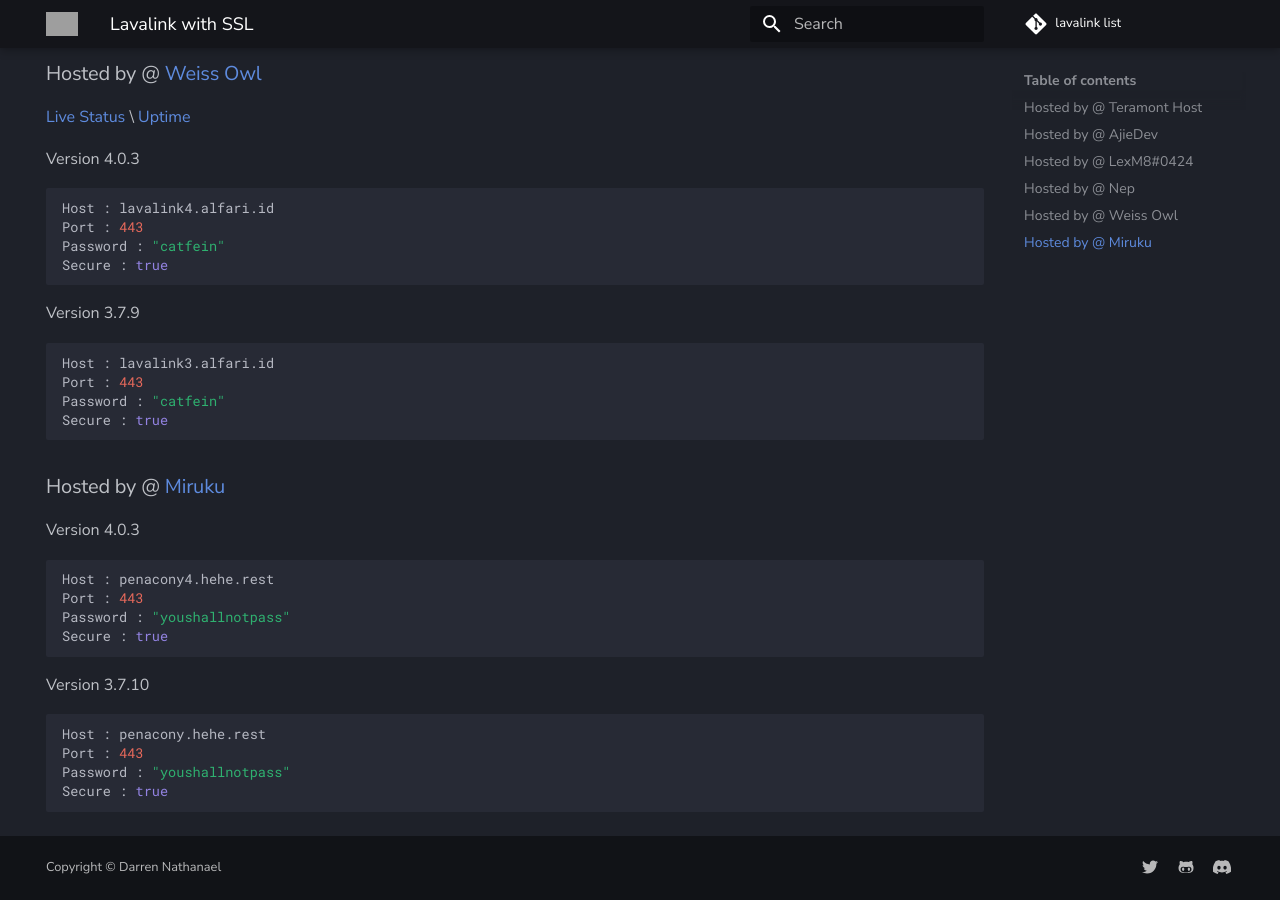
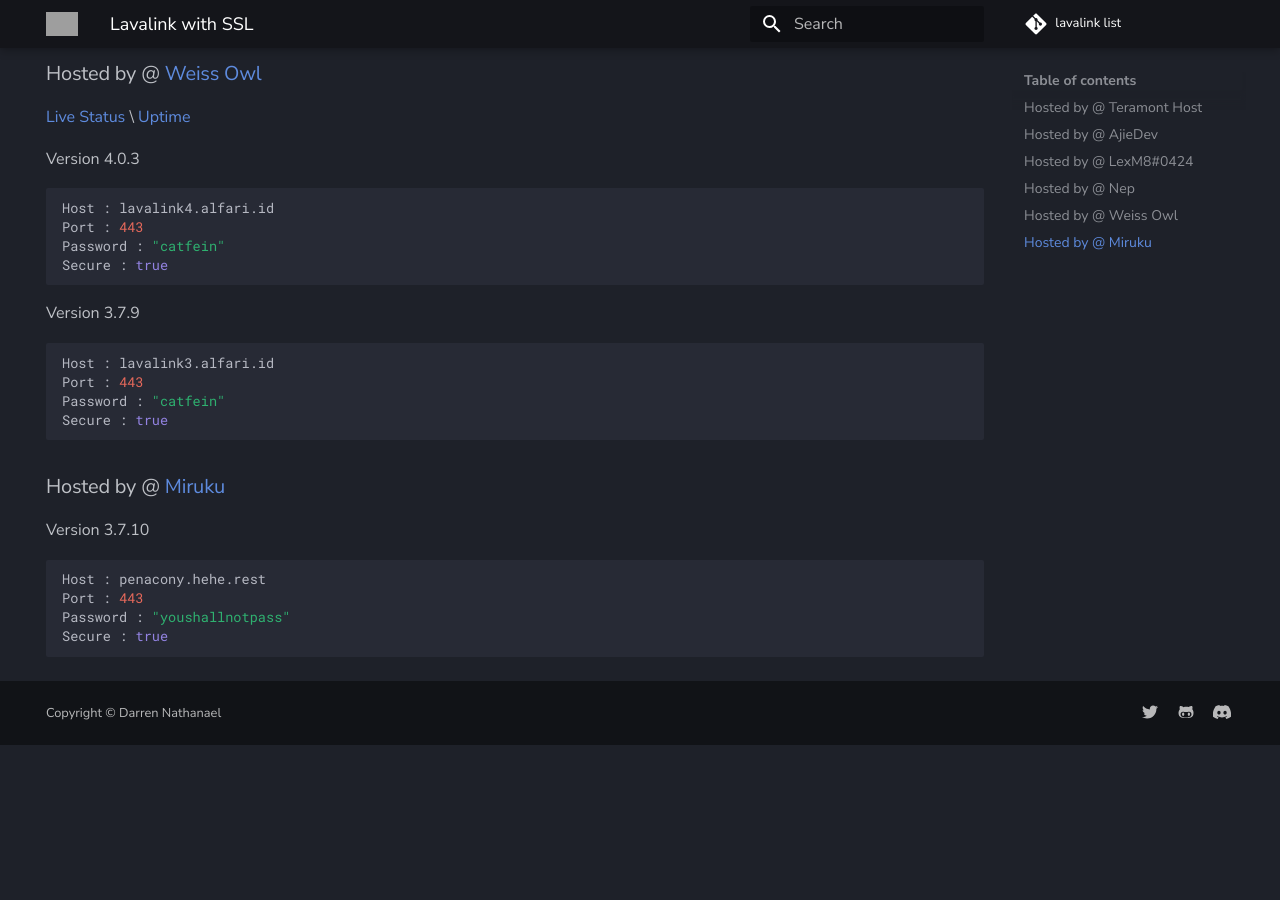
Before and after one commit to DarrenOfficial/lavalink-list, an MkDocs documentation site: the page built from docs/SSL/lavalink-with-ssl.md, in a window 1280 px wide and 900 px high, scrolled down 1766 px. Built offline with MkDocs 1.6.1 and Material for MkDocs 9.7.7, drawn with Linux system fonts in a browser that asks for light colours; comment, search, counter and statistics services are not loaded; after the commit the page ends 2511 px from its top, so only the background shows below that; grey boxes are pictures that could not be loaded.

Commit message:
Update lavalink-with-ssl.md

````diff
--- a/docs/SSL/lavalink-with-ssl.md
+++ b/docs/SSL/lavalink-with-ssl.md
@@ -101,14 +101,6 @@ Secure : true
 ```
 
 ### Hosted by @ [Miruku](https://github.com/sprucecellodev125/)
-Version 4.0.3
-```bash
-Host : penacony4.hehe.rest
-Port : 443
-Password : "youshallnotpass"
-Secure : true
-```
-
 Version 3.7.10
 ```bash
 Host : penacony.hehe.rest
````
